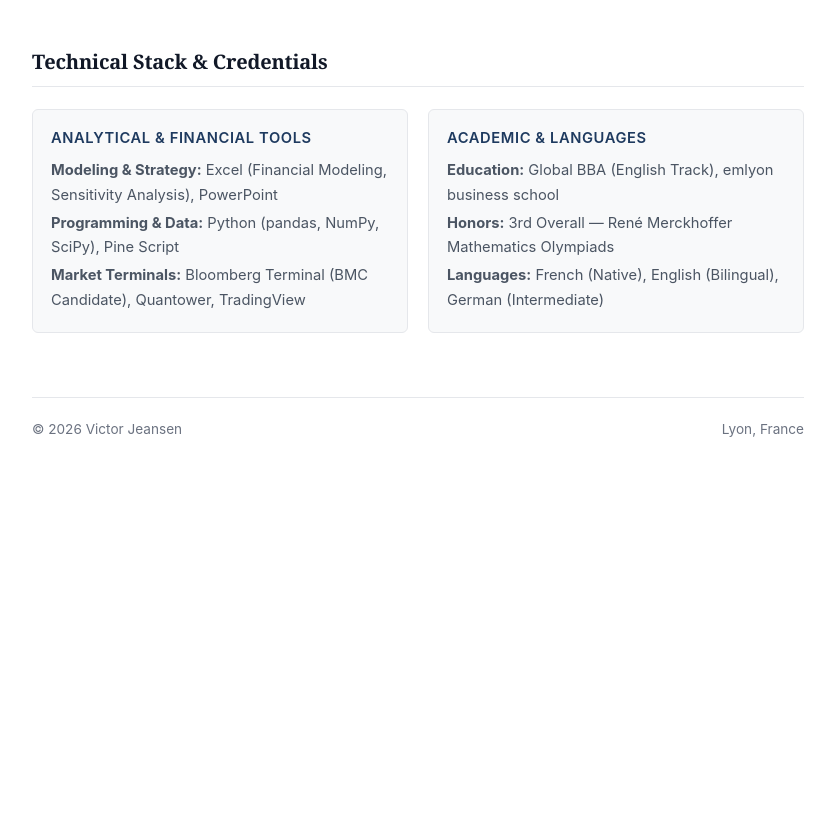
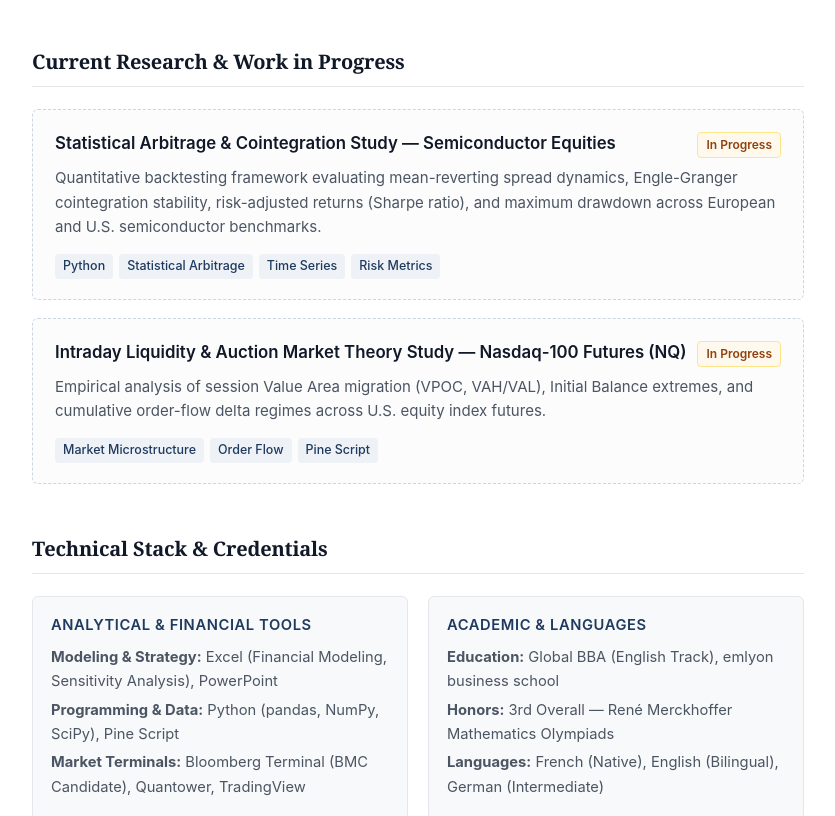
Before and after one commit to victorjeansen/victorjeansen.github.io, a plain HTML site: page index.html in a window 1280 px wide. Shown: the part 715-1531 px from the top of the page, without its empty margins (222-1057 px from the left). Before the commit the page ends 1235 px from the top, so only its background shows below. Drawn offline with Linux system fonts and the light colour scheme.

Commit message:
Update HTML for improved formatting and content

```diff
--- a/index.html
+++ b/index.html
@@ -3,8 +3,8 @@
 <head>
   <meta charset="UTF-8" />
   <meta name="viewport" content="width=device-width, initial-scale=1.0" />
-  <title>Victor Jeansen — Strategy Consulting &amp; Quantitative Finance Portfolio</title>
-  <meta name="description" content="Strategy Consulting, Corporate Finance &amp; Quantitative Market Analysis Portfolio — Victor Jeansen (Global BBA, emlyon business school)" />
+  <title>Victor Jeansen — Strategy Consulting & Quantitative Finance Portfolio</title>
+  <meta name="description" content="Strategy Consulting, Corporate Finance & Quantitative Market Analysis Portfolio — Victor Jeansen (Global BBA, emlyon business school)" />
   <style>
     :root {
       --bg: #ffffff;
@@ -14,9 +14,11 @@
       --subtle: #6b7280;
       --border: #e5e7eb;
       --accent: #1e3a5f;
-      --accent-hover: #142842;
       --tag-bg: #eef2f6;
       --tag-text: #1e3a5f;
+      --wip-bg: #fef9ec;
+      --wip-text: #92400e;
+      --wip-border: #fde68a;
     }
 
     * {
@@ -119,6 +121,12 @@
       background-color: var(--surface);
     }
 
+    .project.wip {
+      border-style: dashed;
+      border-color: #cbd5e1;
+      background-color: #fcfcfd;
+    }
+
     .project-header {
       display: flex;
       justify-content: space-between;
@@ -138,6 +146,17 @@
       font-size: 0.85rem;
       color: var(--subtle);
       font-variant-numeric: tabular-nums;
+    }
+
+    .status-badge {
+      display: inline-block;
+      font-size: 0.75rem;
+      font-weight: 600;
+      padding: 2px 8px;
+      border-radius: 4px;
+      background-color: var(--wip-bg);
+      color: var(--wip-text);
+      border: 1px solid var(--wip-border);
     }
 
     .project-desc {
@@ -248,9 +267,9 @@
   <div class="container">
     <header>
       <h1>Victor Jeansen</h1>
-      <div class="subtitle">Global BBA (English Track) — emlyon business school | Strategy &amp; Quantitative Finance</div>
+      <div class="subtitle">Global BBA (English Track) — emlyon business school | Strategy & Quantitative Finance</div>
       <p class="bio">
-        First-year Global BBA student at emlyon business school (Lyon, France), focused on strategy consulting, corporate finance, and quantitative market analysis. This portfolio compiles selected business cases and analytical work.
+        First-year Global BBA student at emlyon business school (Lyon, France), focused on strategy consulting, corporate finance, and quantitative market analysis. This portfolio compiles selected business cases, research notes, and ongoing analytical work.
       </p>
       <div class="contact-bar">
         <a href="mailto:Victor.jeansen@edu.em-lyon.com">Victor.jeansen@edu.em-lyon.com</a>
@@ -259,44 +278,83 @@
     </header>
 
     <section id="projects">
-      <h2>Selected Work &amp; Case Studies</h2>
+      <h2>Selected Work & Case Studies</h2>
 
       <article class="project">
         <div class="project-header">
-          <span class="project-title">Go-to-Market &amp; White-Label Commercialization Business Case (Redacted under NDA)</span>
+          <span class="project-title">Go-to-Market & White-Label Commercialization Business Case (Redacted under NDA)</span>
           <span class="project-date">November 2026</span>
         </div>
         <p class="project-desc">
-          Full-scope strategic and financial feasibility study assessing the global white-label launch of a hardware/software system across the US, EU-27, China, and India. Includes TAM/SAM sizing (~1.28M annual units), 5-year P&amp;L modeling (+€8.06M net result on €4.1M CapEx), B2B pricing strategy (Make-vs-Buy 4.5x cost advantage), and multi-variable sensitivity stress-testing.
+          Full-scope strategic and financial feasibility study assessing the global white-label launch of a hardware/software system across the US, EU-27, China, and India. Includes TAM/SAM sizing (~1.28M annual units), 5-year P&L modeling (+€8.06M net result on €4.1M CapEx), B2B pricing strategy (Make-vs-Buy 4.5x cost advantage), and multi-variable sensitivity stress-testing.
         </p>
         <div class="project-footer">
           <div class="tags">
             <span class="tag">Strategy Consulting</span>
             <span class="tag">Market Sizing</span>
-            <span class="tag">5-Year P&amp;L</span>
+            <span class="tag">5-Year P&L</span>
             <span class="tag">B2B Pricing</span>
             <span class="tag">Sensitivity Analysis</span>
           </div>
           <div class="links">
-            <a href="assets/Business_case_EN_REDACTED_ENG.pdf" target="_blank" rel="noopener">Read Business Case (PDF) &rarr;</a>
+            <a href="assets/Business_case_EN_REDACTED_ENG.pdf" target="_blank" rel="noopener">Read Business Case (PDF) →</a>
+          </div>
+        </div>
+      </article>
+    </section>
+
+    <section id="wip">
+      <h2>Current Research & Work in Progress</h2>
+
+      <article class="project wip">
+        <div class="project-header">
+          <span class="project-title">Statistical Arbitrage & Cointegration Study — Semiconductor Equities</span>
+          <span class="status-badge">In Progress</span>
+        </div>
+        <p class="project-desc">
+          Quantitative backtesting framework evaluating mean-reverting spread dynamics, Engle-Granger cointegration stability, risk-adjusted returns (Sharpe ratio), and maximum drawdown across European and U.S. semiconductor benchmarks.
+        </p>
+        <div class="project-footer">
+          <div class="tags">
+            <span class="tag">Python</span>
+            <span class="tag">Statistical Arbitrage</span>
+            <span class="tag">Time Series</span>
+            <span class="tag">Risk Metrics</span>
+          </div>
+        </div>
+      </article>
+
+      <article class="project wip">
+        <div class="project-header">
+          <span class="project-title">Intraday Liquidity & Auction Market Theory Study — Nasdaq-100 Futures (NQ)</span>
+          <span class="status-badge">In Progress</span>
+        </div>
+        <p class="project-desc">
+          Empirical analysis of session Value Area migration (VPOC, VAH/VAL), Initial Balance extremes, and cumulative order-flow delta regimes across U.S. equity index futures.
+        </p>
+        <div class="project-footer">
+          <div class="tags">
+            <span class="tag">Market Microstructure</span>
+            <span class="tag">Order Flow</span>
+            <span class="tag">Pine Script</span>
           </div>
         </div>
       </article>
     </section>
 
     <section id="credentials">
-      <h2>Technical Stack &amp; Credentials</h2>
+      <h2>Technical Stack & Credentials</h2>
       <div class="grid-2">
         <div class="info-box">
-          <h3>Analytical &amp; Financial Tools</h3>
+          <h3>Analytical & Financial Tools</h3>
           <ul>
-            <li><strong>Modeling &amp; Strategy:</strong> Excel (Financial Modeling, Sensitivity Analysis), PowerPoint</li>
-            <li><strong>Programming &amp; Data:</strong> Python (pandas, NumPy, SciPy), Pine Script</li>
+            <li><strong>Modeling & Strategy:</strong> Excel (Financial Modeling, Sensitivity Analysis), PowerPoint</li>
+            <li><strong>Programming & Data:</strong> Python (pandas, NumPy, SciPy), Pine Script</li>
             <li><strong>Market Terminals:</strong> Bloomberg Terminal (BMC Candidate), Quantower, TradingView</li>
           </ul>
         </div>
         <div class="info-box">
-          <h3>Academic &amp; Languages</h3>
+          <h3>Academic & Languages</h3>
           <ul>
             <li><strong>Education:</strong> Global BBA (English Track), emlyon business school</li>
             <li><strong>Honors:</strong> 3rd Overall — René Merckhoffer Mathematics Olympiads</li>
@@ -307,7 +365,7 @@
     </section>
 
     <footer>
-      <span>&copy; 2026 Victor Jeansen</span>
+      <span>© 2026 Victor Jeansen</span>
       <span>Lyon, France</span>
     </footer>
   </div>
```
